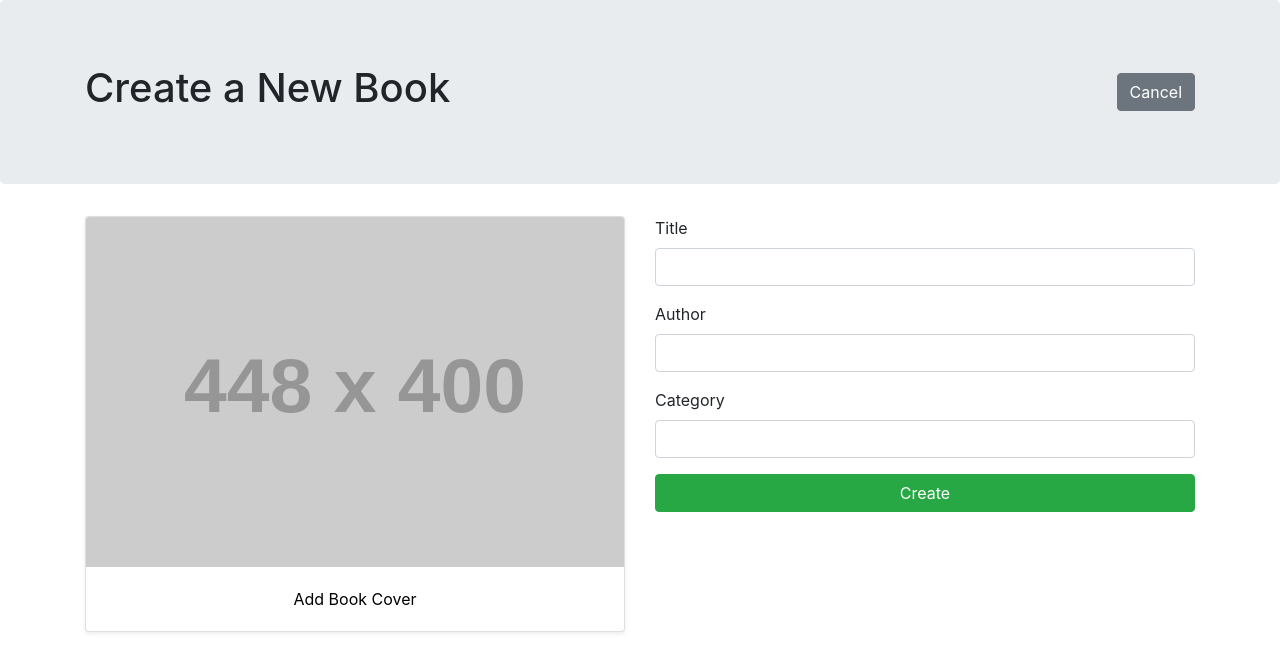
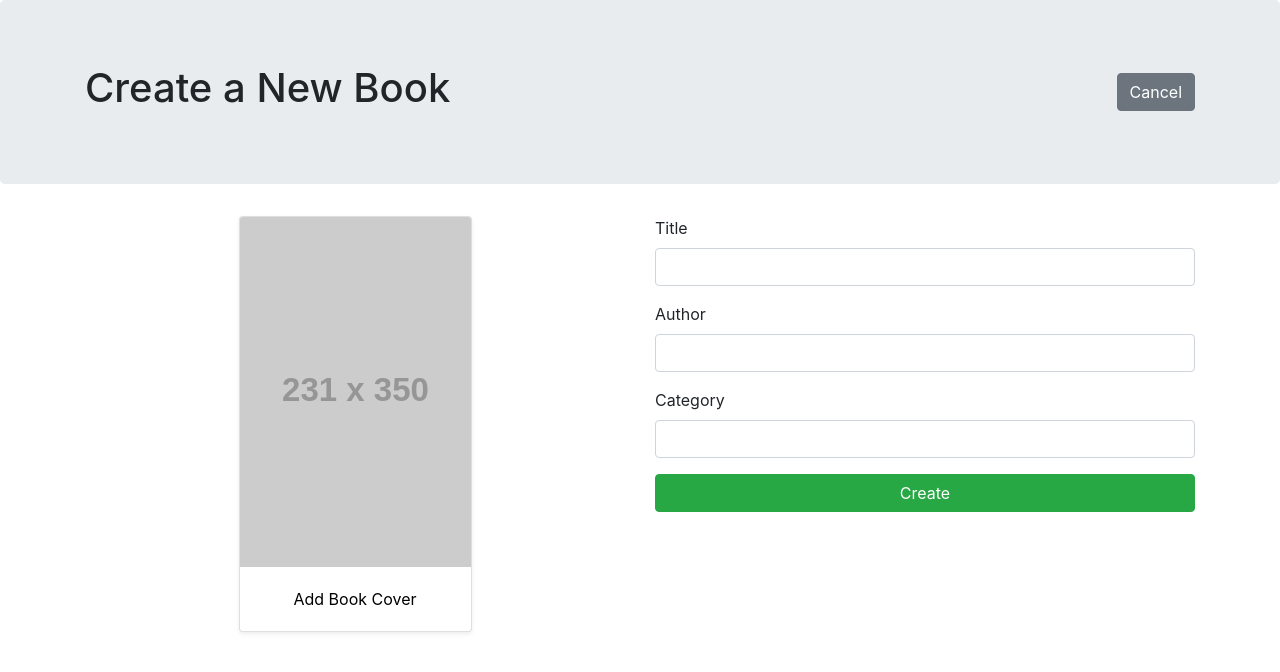
Before and after one commit to TerrenceLJones/helpscout-project, a React (Create React App) app: page /books/new in a window 1280 px wide. Shown: the top 672 px of the page. Built offline with nearby package versions, Linux system fonts and the light colour scheme.

Commit message:
Clean up BookForm

```diff
--- a/src/components/bookForm/BookForm.js
+++ b/src/components/bookForm/BookForm.js
@@ -3,6 +3,8 @@ import PropTypes from 'prop-types';
 import classNames from 'classnames';
 
 import styles from 'components/bookForm/BookForm.module.css';
+
+import { getPlaceHolderImageUrl } from 'helpers/placeHolderImage';
 
 const BookForm = class BookForm extends Component {
   static propTypes = {
@@ -83,7 +85,8 @@ const BookForm = class BookForm extends Component {
 
   getImagePreview = () => {
     const { imagePreviewUrl } = this.state;
-    const backgroundImage = imagePreviewUrl || 'https://dummyimage.com/448x400/000/fff.png&text=Add+a+Book+Cover';
+    const title = this.props.book && this.props.book.title;
+    const backgroundImage = imagePreviewUrl || getPlaceHolderImageUrl(title);
     const containerClasses = classNames(styles.container, 'card shadow-sm');
     const imagePreviewClasses = classNames(styles.linkButton, styles.image);
     const imagePreviewButtonClasses = classNames(styles.linkButton, styles.buttonText);
--- a/src/components/bookForm/BookForm.module.css
+++ b/src/components/bookForm/BookForm.module.css
@@ -1,5 +1,7 @@
 .container {
-    overflow: hidden;
+  width: 233px;
+  margin: 0 auto;
+  overflow: hidden;
 }
 
 .imageContainer {
@@ -7,9 +9,9 @@
 }
 
 .image {
-  background-size: cover;
-  background-position: center center;
-  display: block !important;
+  background-position: center;
+  background-repeat: no-repeat;
+  background-size: contain;
   height: 100%;
   width: 100%;
 }
```
Also changed, not shown: 2 other files (tests, documents, lock files or other folders).
